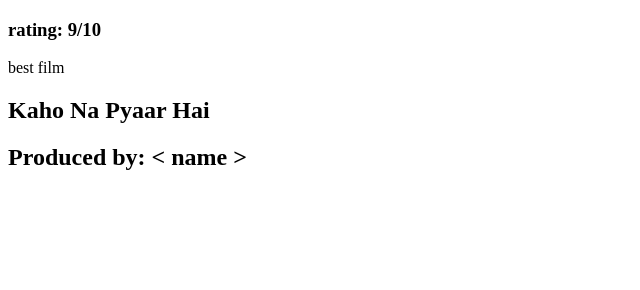
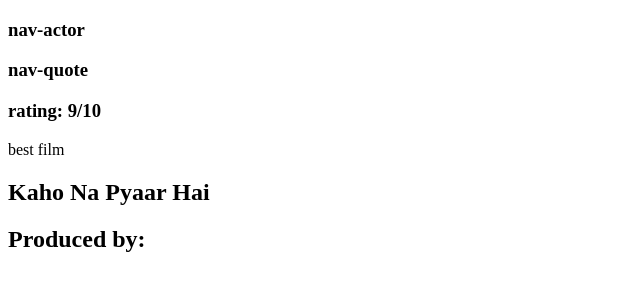
Before and after one commit to acciojob/semantic-imdb-shital-kamble, a website: page main.html in a window 1280 px wide. Shown: the whole page, without its empty margins (0-640 px from the left). Drawn offline with Linux system fonts and the light colour scheme.

Commit message:
Update main.html

```diff
--- a/main.html
+++ b/main.html
@@ -7,14 +7,18 @@
 	<title>Document</title>
 </head>
 <body>
-	<section>
-<nav id="nav-actor">
+	<section id="nav-actor">
 
-	<nav id="nav-quote">
 
+	<nav>
+		<h1>nav-actor</h1>
 	</nav>
 
+<nav>
+
+<h1> nav-quote</h1>
 </nav>
+
 
 <aside>
 <h1> rating: 9/10</h1>
@@ -28,10 +32,10 @@
 <h1> Kaho Na Pyaar Hai</h1>
 </header>
 <footer>
-<h1> Produced by: &lt name &gt</h1>
+<h1> Produced by: <Rakesh roshan></h1>
 </footer>
 	</section>
-	<section>
+	<section id="nav-quote">
 
 	</section>
 </body>
```
